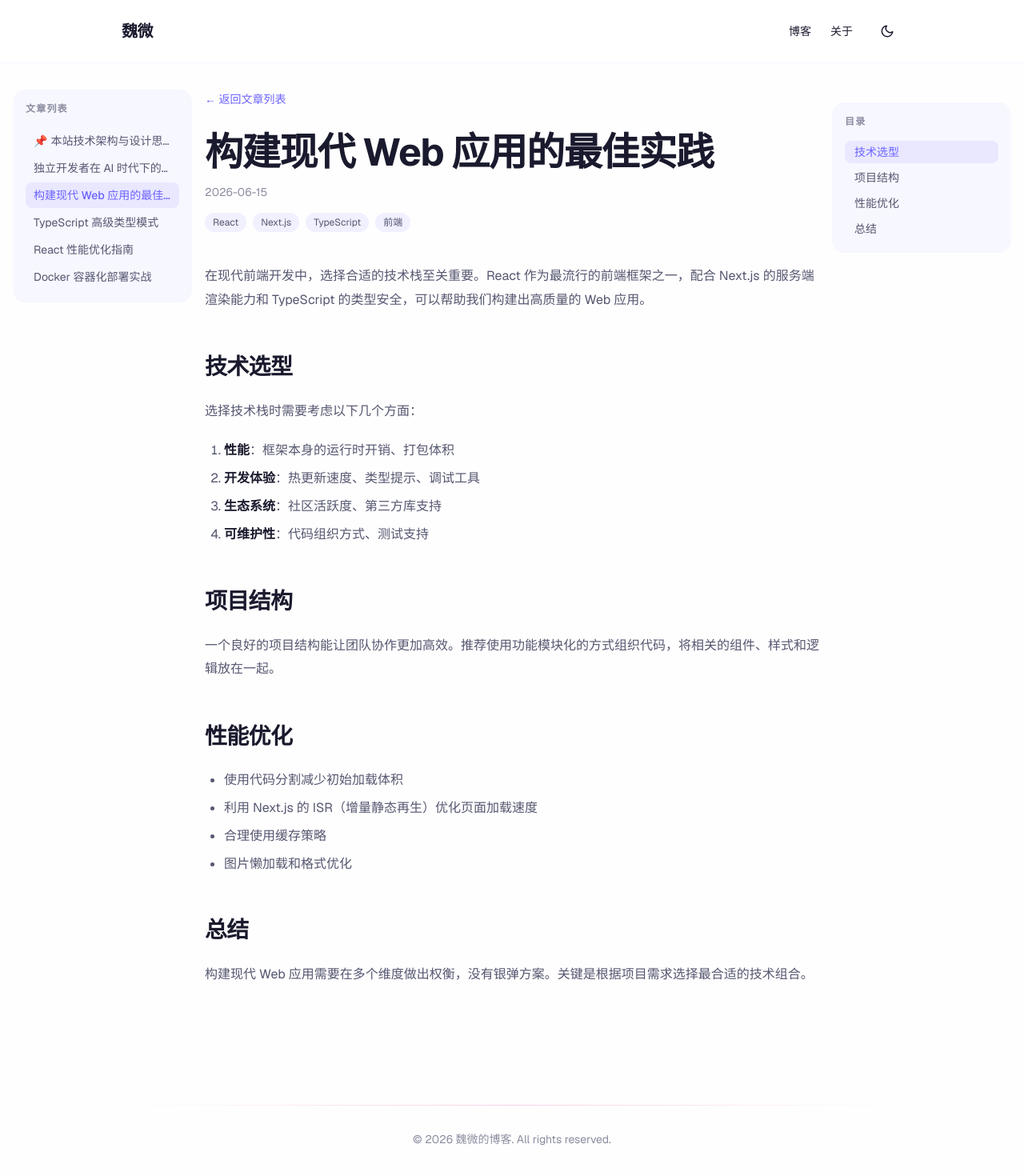
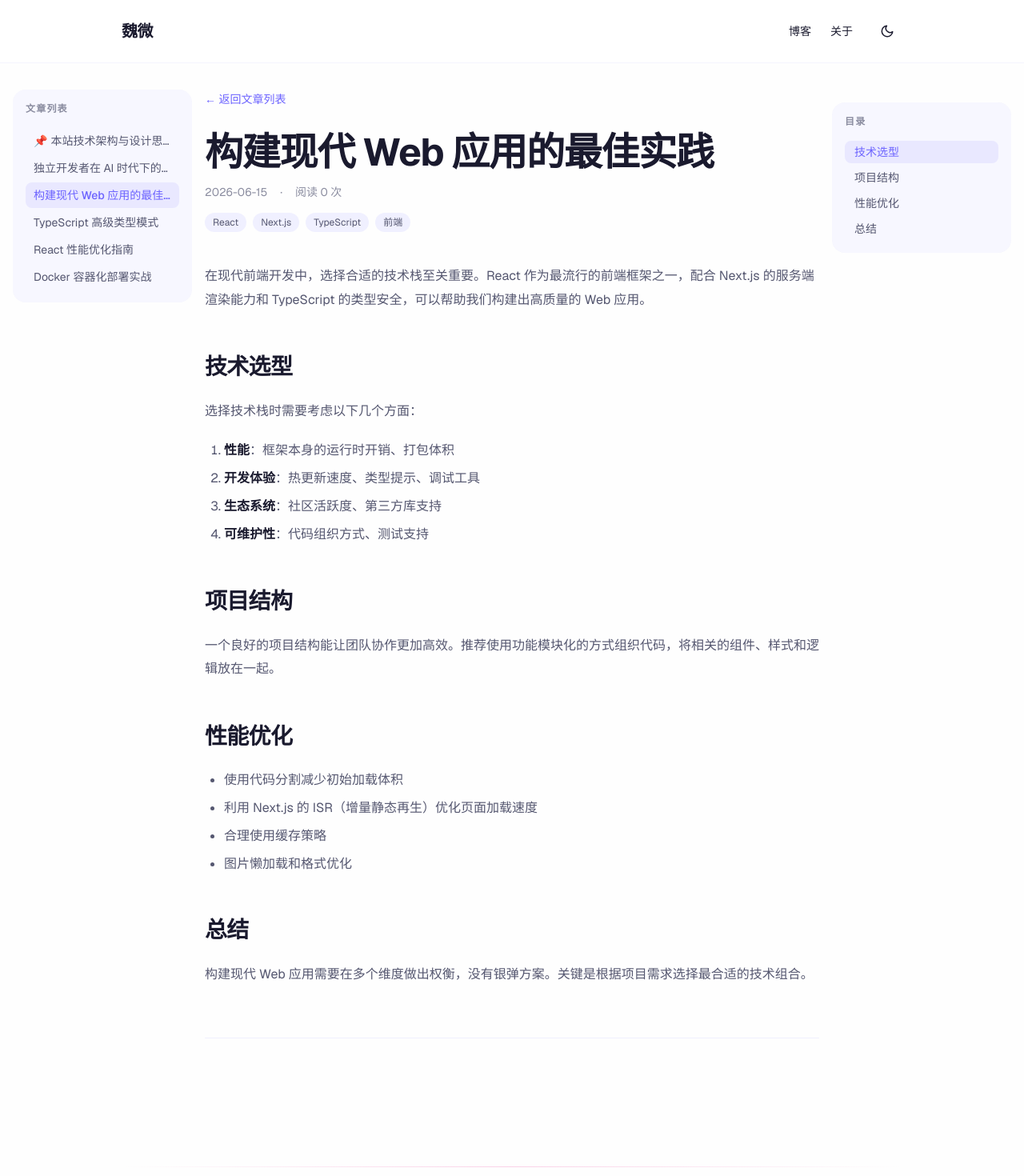
Before and after one commit to ww028/ww028.github.io, a Next.js app: page /articles/building-modern-web-apps in a window 1280 px wide. Shown: the top 1470 px of the page at 80% size. Built offline with nearby package versions, Linux system fonts and the light colour scheme.

Commit message:
feat: 添加 Giscus 评论区和不蒜子阅读量统计

```diff
--- a/src/app/articles/[slug]/page.tsx
+++ b/src/app/articles/[slug]/page.tsx
@@ -6,6 +6,7 @@ import rehypeHighlight from "rehype-highlight";
 import { getAllArticles, getArticleBySlug } from "@/lib/articles";
 import TableOfContents from "@/components/TableOfContents";
 import ArticleSidebar from "@/components/ArticleSidebar";
+import Giscus from "@/components/Giscus";
 import type { Metadata } from "next";
 
 interface Props {
@@ -99,6 +100,10 @@ export default async function ArticlePage({ params }: Props) {
           <h1 className="text-4xl md:text-5xl font-bold tracking-tight mb-4">{article.title}</h1>
           <div className="flex items-center gap-4 text-sm text-tertiary">
             <time>{article.date}</time>
+            <span>·</span>
+            <span id="busuanzi_container_page_pv">
+              阅读 <span id="busuanzi_value_page_pv">0</span> 次
+            </span>
           </div>
           {article.tags.length > 0 && (
             <div className="flex flex-wrap gap-2 mt-4">
@@ -134,7 +139,18 @@ export default async function ArticlePage({ params }: Props) {
             {article.content}
           </ReactMarkdown>
         </div>
+
+        {/* 评论区 */}
+        <Giscus
+          repo="ww028/ww028.github.io"
+          repoId="R_kgDOHkmnig"
+          category="Announcements"
+          categoryId="DIC_kwDOHkmnis4DGJG6"
+        />
       </article>
+
+      {/* 不蒜子阅读量统计脚本 */}
+      <script async src="https://busuanzi.ibruce.info/busuanzi/2.3/busuanzi.pure.mini.js" />
     </>
   );
 }
--- /dev/null
+++ b/src/components/Giscus.tsx
@@ -0,0 +1,45 @@
+"use client";
+
+import { useEffect, useRef } from "react";
+
+interface Props {
+  repo: string;
+  repoId: string;
+  category: string;
+  categoryId: string;
+}
+
+export default function Giscus({ repo, repoId, category, categoryId }: Props) {
+  const containerRef = useRef<HTMLDivElement>(null);
+
+  useEffect(() => {
+    if (!containerRef.current) return;
+
+    const script = document.createElement("script");
+    script.src = "https://giscus.app/client.js";
+    script.async = true;
+    script.crossOrigin = "anonymous";
+    script.setAttribute("data-repo", repo);
+    script.setAttribute("data-repo-id", repoId);
+    script.setAttribute("data-category", category);
+    script.setAttribute("data-category-id", categoryId);
+    script.setAttribute("data-mapping", "pathname");
+    script.setAttribute("data-strict", "0");
+    script.setAttribute("data-reactions-enabled", "1");
+    script.setAttribute("data-emit-metadata", "0");
+    script.setAttribute("data-input-position", "bottom");
+    script.setAttribute("data-theme", "preferred_color_scheme");
+    script.setAttribute("data-lang", "zh-CN");
+    script.setAttribute("data-loading", "lazy");
+
+    containerRef.current.appendChild(script);
+
+    return () => {
+      if (containerRef.current) {
+        containerRef.current.innerHTML = "";
+      }
+    };
+  }, [repo, repoId, category, categoryId]);
+
+  return <div ref={containerRef} className="mt-16 pt-8 border-t border-surface" />;
+}
```
